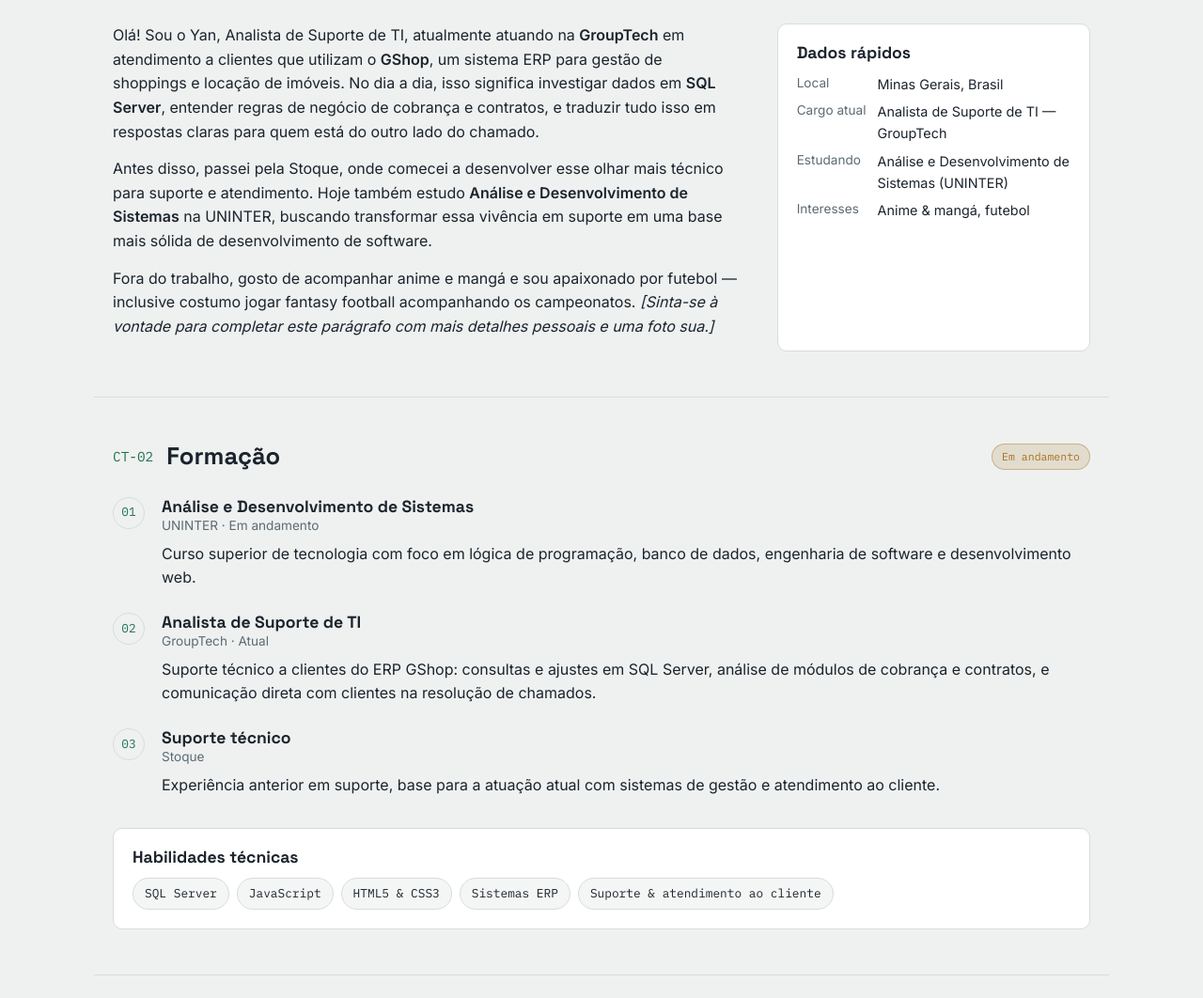
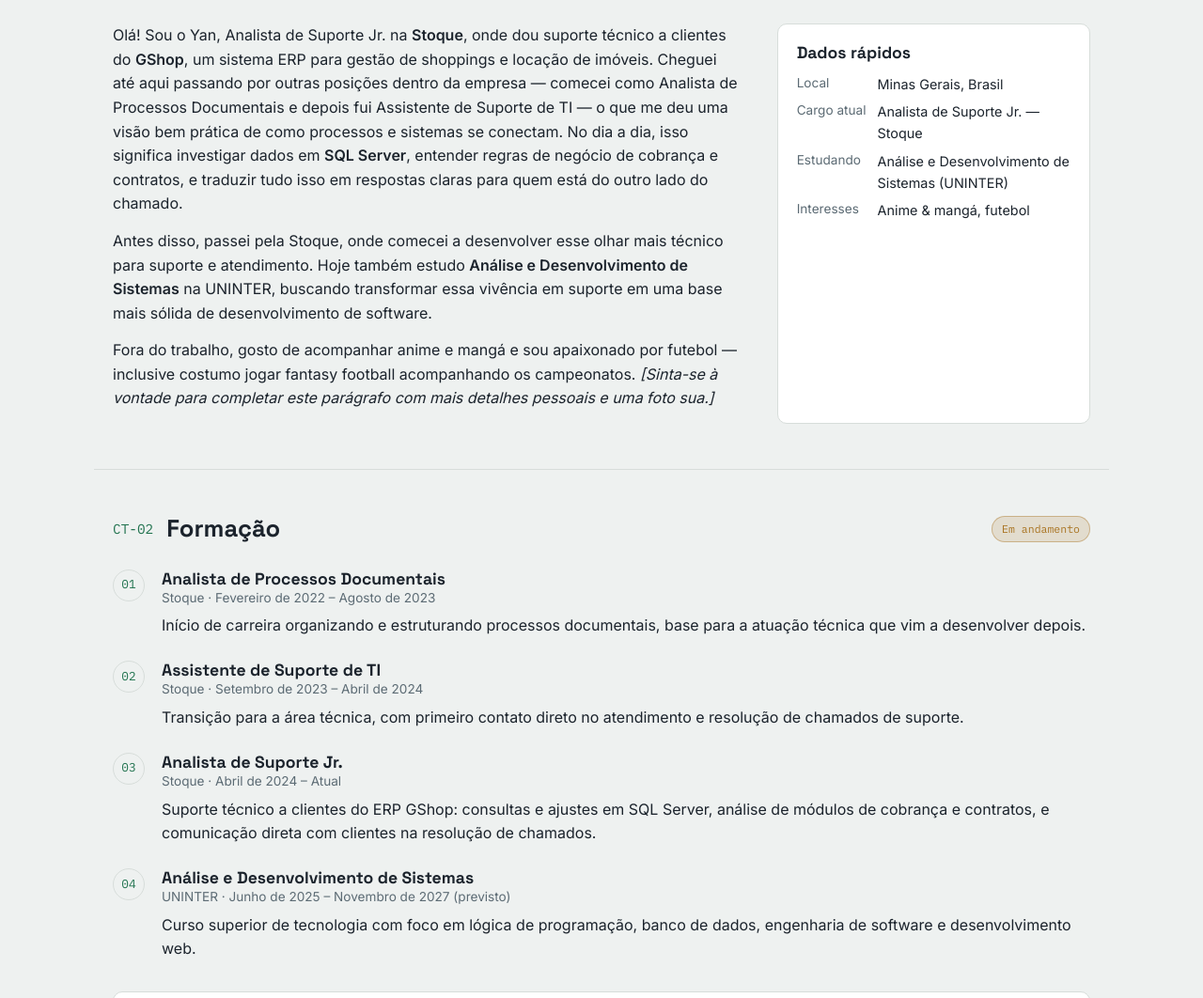
Before and after one commit to yanhverny/portfolio-yan_4, a plain HTML site: page index.html in a window 1280 px wide. Shown: the part 847-1909 px from the top of the page at 94% size. Drawn offline with Linux system fonts and the light colour scheme.

Commit message:
Atualiza dados profissionais com base no currículo real (Stoque, habilidades, contato)

```diff
--- a/index.html
+++ b/index.html
@@ -54,8 +54,8 @@
       <div class="hero__console" aria-hidden="true">
         <p class="hero__line">$ status --sistema</p>
         <p class="hero__line hero__line--out">&gt; sessão iniciada: <span class="accent">Yan</span></p>
-        <p class="hero__line hero__line--out">&gt; cargo: Analista de Suporte de TI</p>
-        <p class="hero__line hero__line--out">&gt; stack: SQL Server · JavaScript · Sistemas ERP</p>
+        <p class="hero__line hero__line--out">&gt; cargo: Analista de Suporte Jr.</p>
+        <p class="hero__line hero__line--out">&gt; stack: Python · Java · SQL · APIs</p>
         <p class="hero__line hero__line--out">&gt; status: <span class="badge badge--open">disponível para novos chamados</span><span class="cursor">▍</span></p>
       </div>
 
@@ -79,13 +79,15 @@
       <div class="ticket__body two-col">
         <div class="ticket__text">
           <p>
-            Olá! Sou o Yan, Analista de Suporte de TI, atualmente atuando na
-            <strong>GroupTech</strong> em atendimento a clientes que utilizam o
-            <strong>GShop</strong>, um sistema ERP para gestão de shoppings e
-            locação de imóveis. No dia a dia, isso significa investigar dados em
-            <strong>SQL Server</strong>, entender regras de negócio de cobrança e
-            contratos, e traduzir tudo isso em respostas claras para quem está do
-            outro lado do chamado.
+            Olá! Sou o Yan, Analista de Suporte Jr. na <strong>Stoque</strong>, onde
+            dou suporte técnico a clientes do <strong>GShop</strong>, um sistema ERP
+            para gestão de shoppings e locação de imóveis. Cheguei até aqui passando
+            por outras posições dentro da empresa — comecei como Analista de
+            Processos Documentais e depois fui Assistente de Suporte de TI — o que me
+            deu uma visão bem prática de como processos e sistemas se conectam. No dia
+            a dia, isso significa investigar dados em <strong>SQL Server</strong>,
+            entender regras de negócio de cobrança e contratos, e traduzir tudo isso
+            em respostas claras para quem está do outro lado do chamado.
           </p>
           <p>
             Antes disso, passei pela Stoque, onde comecei a desenvolver esse olhar
@@ -108,7 +110,7 @@
             <dt>Local</dt>
             <dd>Minas Gerais, Brasil</dd>
             <dt>Cargo atual</dt>
-            <dd>Analista de Suporte de TI — GroupTech</dd>
+            <dd>Analista de Suporte Jr. — Stoque</dd>
             <dt>Estudando</dt>
             <dd>Análise e Desenvolvimento de Sistemas (UNINTER)</dd>
             <dt>Interesses</dt>
@@ -133,18 +135,28 @@
           <li class="timeline__item">
             <span class="timeline__marker">01</span>
             <div>
-              <h3>Análise e Desenvolvimento de Sistemas</h3>
-              <p class="timeline__meta">UNINTER · Em andamento</p>
-              <p>Curso superior de tecnologia com foco em lógica de programação,
-                banco de dados, engenharia de software e desenvolvimento web.</p>
+              <h3>Analista de Processos Documentais</h3>
+              <p class="timeline__meta">Stoque · Fevereiro de 2022 – Agosto de 2023</p>
+              <p>Início de carreira organizando e estruturando processos
+                documentais, base para a atuação técnica que vim a desenvolver depois.</p>
             </div>
           </li>
 
           <li class="timeline__item">
             <span class="timeline__marker">02</span>
             <div>
-              <h3>Analista de Suporte de TI</h3>
-              <p class="timeline__meta">GroupTech · Atual</p>
+              <h3>Assistente de Suporte de TI</h3>
+              <p class="timeline__meta">Stoque · Setembro de 2023 – Abril de 2024</p>
+              <p>Transição para a área técnica, com primeiro contato direto no
+                atendimento e resolução de chamados de suporte.</p>
+            </div>
+          </li>
+
+          <li class="timeline__item">
+            <span class="timeline__marker">03</span>
+            <div>
+              <h3>Analista de Suporte Jr.</h3>
+              <p class="timeline__meta">Stoque · Abril de 2024 – Atual</p>
               <p>Suporte técnico a clientes do ERP GShop: consultas e ajustes em
                 SQL Server, análise de módulos de cobrança e contratos, e
                 comunicação direta com clientes na resolução de chamados.</p>
@@ -152,12 +164,12 @@
           </li>
 
           <li class="timeline__item">
-            <span class="timeline__marker">03</span>
+            <span class="timeline__marker">04</span>
             <div>
-              <h3>Suporte técnico</h3>
-              <p class="timeline__meta">Stoque</p>
-              <p>Experiência anterior em suporte, base para a atuação atual com
-                sistemas de gestão e atendimento ao cliente.</p>
+              <h3>Análise e Desenvolvimento de Sistemas</h3>
+              <p class="timeline__meta">UNINTER · Junho de 2025 – Novembro de 2027 (previsto)</p>
+              <p>Curso superior de tecnologia com foco em lógica de programação,
+                banco de dados, engenharia de software e desenvolvimento web.</p>
             </div>
           </li>
         </ol>
@@ -165,11 +177,29 @@
         <div class="skills">
           <h3>Habilidades técnicas</h3>
           <ul class="skills__list">
-            <li>SQL Server</li>
-            <li>JavaScript</li>
-            <li>HTML5 &amp; CSS3</li>
-            <li>Sistemas ERP</li>
-            <li>Suporte &amp; atendimento ao cliente</li>
+            <li>Python</li>
+            <li>Java</li>
+            <li>SQL</li>
+            <li>Excel</li>
+            <li>XML &amp; JSON</li>
+            <li>API (Swagger)</li>
+            <li>Documentação técnica</li>
+          </ul>
+        </div>
+
+        <div class="skills" style="margin-top: 20px;">
+          <h3>Certificações</h3>
+          <ul class="skills__list">
+            <li>Introdução a Redes de Computadores — Fundação Bradesco</li>
+            <li>JavaScript, jQuery and React Bootcamp — Hands-On</li>
+          </ul>
+        </div>
+
+        <div class="skills" style="margin-top: 20px;">
+          <h3>Idiomas</h3>
+          <ul class="skills__list">
+            <li>Português — Nativo</li>
+            <li>Inglês — Intermediário</li>
           </ul>
         </div>
       </div>
@@ -261,8 +291,10 @@
         <aside class="quick-facts">
           <h3>Outros canais</h3>
           <ul class="contact-list">
-            <!-- TODO: substitua pelos seus dados reais -->
-            <li>E-mail: <a href="mailto:seuemail@exemplo.com">seuemail@exemplo.com</a></li>
+            <li>E-mail: <a href="mailto:yanlucasloiola@gmail.com">yanlucasloiola@gmail.com</a></li>
+            <li>Telefone: <a href="tel:+5531982175798">+55 (31) 98217-5798</a></li>
+            <li>Local: Belo Horizonte - MG</li>
+            <!-- TODO: adicione seus links reais de LinkedIn e GitHub, se tiver -->
             <li>LinkedIn: <a href="#" target="_blank" rel="noopener">linkedin.com/in/seu-usuario</a></li>
             <li>GitHub: <a href="#" target="_blank" rel="noopener">github.com/seu-usuario</a></li>
           </ul>
```
